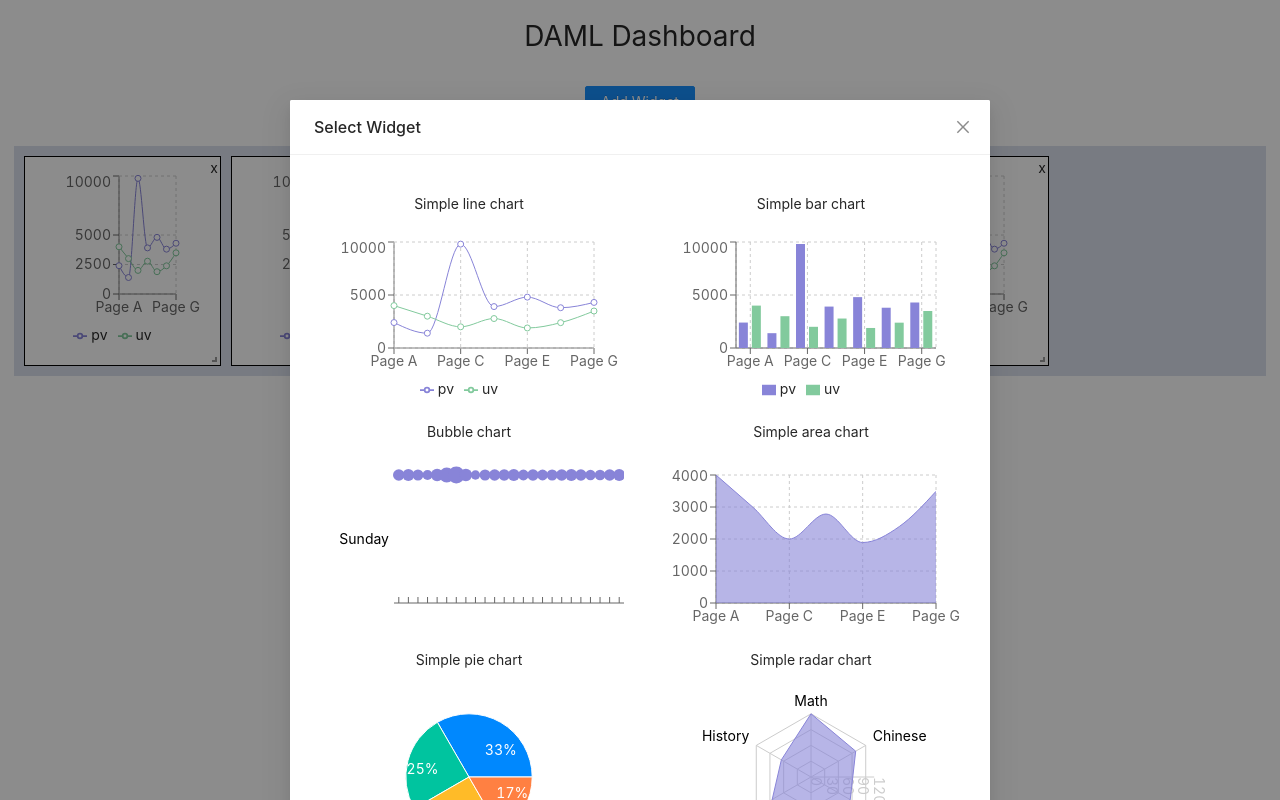
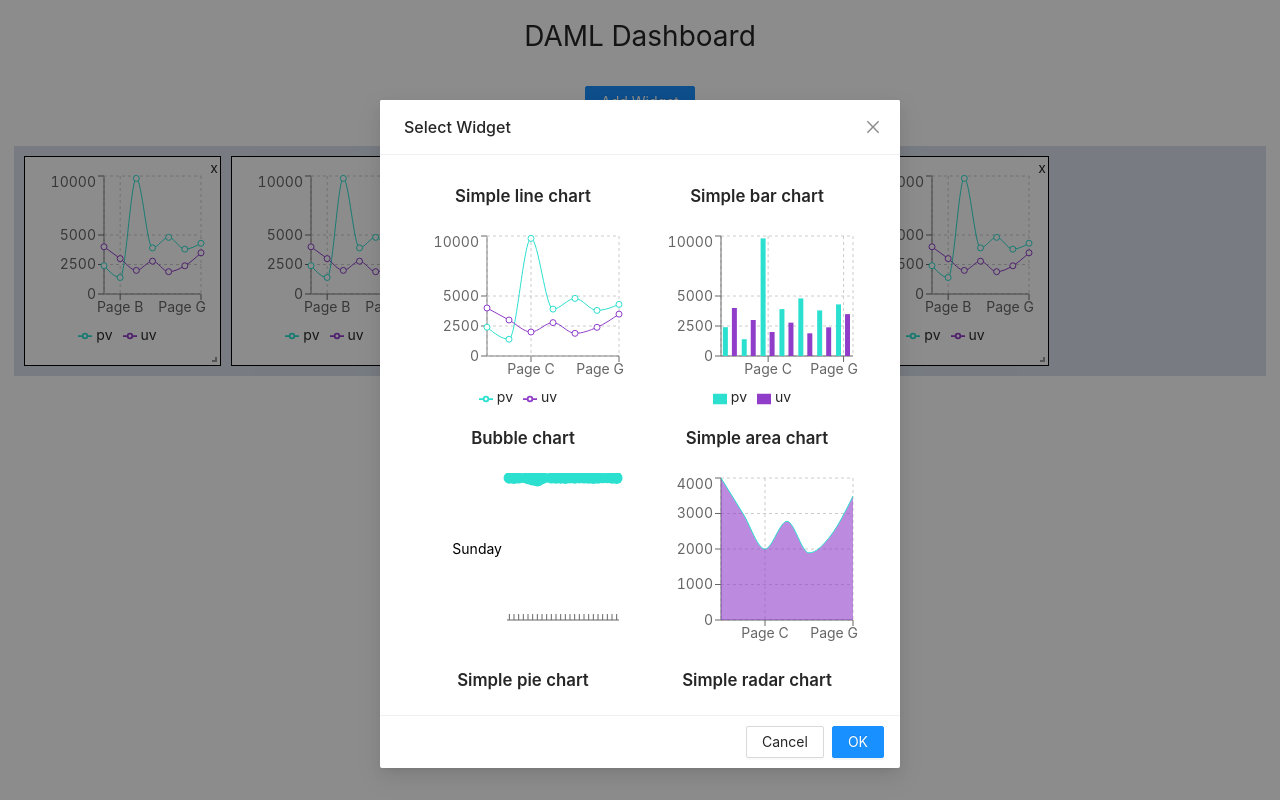
Before and after one commit to herbwang16/daml-dashboard, a React (Create React App) app: page / in a window 1280 px wide. Both pictures are taken after a click on the button "Add Widget". Built offline with nearby package versions, Linux system fonts and the light colour scheme.

Commit message:
Make modal grid more visibly tolerable

```diff
--- a/src/App.css
+++ b/src/App.css
@@ -47,6 +47,18 @@ body {
 }
 #content {
   width: 100%;
+}
+
+/* WIDGET STYLES */
+
+.widget-header {
+  font-weight: 600;
+  font-size: 1.2rem;
+}
+
+.widget-grid-item {
+  padding-bottom: 2rem;
+  height: 15rem;
 }
 
 /* GRID LAYOUT STYLES */
--- a/src/components/context/ThemeContext.js
+++ b/src/components/context/ThemeContext.js
@@ -4,7 +4,10 @@ import React, { createContext, useContext, useReducer, useState } from "react";
 const initialState = {
   widgetBackgroundColor: "#ffffff",
   gridBackGroundColor: "#D9E0EC",
-  selectedWidgetBackgroundColor: "#D9E0EC"
+  selectedWidgetBackgroundColor: "#D9E0EC",
+  primary: "#2ce0d0",
+  secondary: "#903dc9",
+  extendedColors: ["#33b3be", "#8763d2", "#136d7d", "#b981d5"]
 };
 
 const ThemeContext = createContext(initialState);
--- a/src/components/widgetSelection/WidgetModal.js
+++ b/src/components/widgetSelection/WidgetModal.js
@@ -50,9 +50,11 @@ class WidgetModal extends React.Component {
           visible={this.state.visible}
           onOk={this.handleOk}
           onCancel={this.handleCancel}
-          height="40rem"
-          width="50rem"
-          bodyStyle={{ overflowY: "scroll" }}
+          bodyStyle={{
+            overflowY: "scroll",
+            height: "40rem",
+            padding: "2rem 3rem"
+          }}
         >
           <WidgetModalGrid
             onSelectWidget={type => this.handleSelectWidget(type)}
--- a/src/components/widgetSelection/WidgetModalGrid.js
+++ b/src/components/widgetSelection/WidgetModalGrid.js
@@ -78,8 +78,9 @@ class WidgetModalGrid extends React.PureComponent {
 
     return (
       <Row gutter={[32, 32]}>
-        {widgets.map(w => (
+        {widgets.map((w, index) => (
           <Col
+            key={index}
             span={12}
             style={{
               backgroundColor:
@@ -87,18 +88,16 @@ class WidgetModalGrid extends React.PureComponent {
                   ? selectedWidgetBackgroundColor
                   : widgetBackgroundColor,
               cursor: "pointer",
-              borderRadius: "1rem",
-              margin: "1rem 0"
+              borderRadius: "1rem"
             }}
           >
             <div
-              className="grid-item"
+              className="widget-grid-item"
               onClick={() => this.handleSelectWidget(w.value)}
-              style={{
-                height: "12rem"
-              }}
             >
-              <center>{w.value}</center>
+              <div className="widget-header">
+                <center>{w.value}</center>
+              </div>
               <br />
               {w.widget}
             </div>
--- a/src/components/widgets/BubbleChart.js
+++ b/src/components/widgets/BubbleChart.js
@@ -9,6 +9,7 @@ import {
   Legend,
   ResponsiveContainer
 } from "recharts";
+import { ThemeContext } from "../context/ThemeContext";
 
 const data01 = [
   { hour: "12a", index: 1, value: 170 },
@@ -43,6 +44,7 @@ const parseDomain = () => [
 ];
 
 class BubbleChart extends React.Component {
+  static contextType = ThemeContext;
   renderTooltip = props => {
     const { active, payload } = props;
 
@@ -53,9 +55,7 @@ class BubbleChart extends React.Component {
         <div
           style={{
             backgroundColor: "#fff",
-            border: "1px solid #999",
-            margin: 0,
-            padding: 10
+            border: "1px solid #999"
           }}
         >
           <p>{data.hour}</p>
@@ -74,18 +74,12 @@ class BubbleChart extends React.Component {
     const domain = parseDomain();
     const range = [16, 225];
 
+    const { theme, dispatch } = this.context;
+    const { primary, secondary } = theme;
+
     return (
       <ResponsiveContainer width="100%" height="100%">
-        <ScatterChart
-          width={800}
-          height={60}
-          margin={{
-            top: 10,
-            right: 0,
-            bottom: 0,
-            left: 0
-          }}
-        >
+        <ScatterChart>
           <XAxis
             type="category"
             dataKey="hour"
@@ -110,7 +104,7 @@ class BubbleChart extends React.Component {
             wrapperStyle={{ zIndex: 100 }}
             content={this.renderTooltip}
           />
-          <Scatter data={data01} fill="#8884d8" />
+          <Scatter data={data01} fill={primary} />
         </ScatterChart>
       </ResponsiveContainer>
     );
--- a/src/components/widgets/SimpleAreaChart.js
+++ b/src/components/widgets/SimpleAreaChart.js
@@ -8,6 +8,7 @@ import {
   Tooltip,
   ResponsiveContainer
 } from "recharts";
+import { ThemeContext } from "../context/ThemeContext";
 
 const data = [
   { name: "Page A", uv: 4000, pv: 2400, amt: 2400 },
@@ -20,20 +21,25 @@ const data = [
 ];
 
 class SimpleAreaChart extends React.Component {
+  static contextType = ThemeContext;
+
   render() {
+    const { theme, dispatch } = this.context;
+    const { primary, secondary } = theme;
+
     return (
       <ResponsiveContainer width="100%" height="100%">
-        <AreaChart
-          width={600}
-          height={400}
-          data={data}
-          margin={{ top: 10, right: 30, left: 0, bottom: 0 }}
-        >
+        <AreaChart data={data}>
           <CartesianGrid strokeDasharray="3 3" />
           <XAxis dataKey="name" />
           <YAxis />
           <Tooltip />
-          <Area type="monotone" dataKey="uv" stroke="#8884d8" fill="#8884d8" />
+          <Area
+            type="monotone"
+            dataKey="uv"
+            stroke={primary}
+            fill={secondary}
+          />
         </AreaChart>
       </ResponsiveContainer>
     );
--- a/src/components/widgets/SimpleBarChart.js
+++ b/src/components/widgets/SimpleBarChart.js
@@ -9,6 +9,7 @@ import {
   Legend,
   ResponsiveContainer
 } from "recharts";
+import { ThemeContext } from "../context/ThemeContext";
 
 const data = [
   { name: "Page A", uv: 4000, pv: 2400, amt: 2400 },
@@ -21,20 +22,21 @@ const data = [
 ];
 
 class SimpleBarChart extends React.Component {
+  static contextType = ThemeContext;
+
   render() {
+    const { theme, dispatch } = this.context;
+    const { primary, secondary } = theme;
     return (
       <ResponsiveContainer width="100%" height="100%">
-        <BarChart
-          data={data}
-          margin={{ top: 5, right: 30, left: 20, bottom: 5 }}
-        >
+        <BarChart data={data}>
           <CartesianGrid strokeDasharray="3 3" />
           <XAxis dataKey="name" />
           <YAxis />
           <Tooltip />
           <Legend />
-          <Bar dataKey="pv" fill="#8884d8" />
-          <Bar dataKey="uv" fill="#82ca9d" />
+          <Bar dataKey="pv" fill={primary} />
+          <Bar dataKey="uv" fill={secondary} />
         </BarChart>
       </ResponsiveContainer>
     );
--- a/src/components/widgets/SimpleLineChart.js
+++ b/src/components/widgets/SimpleLineChart.js
@@ -9,6 +9,7 @@ import {
   Legend,
   ResponsiveContainer
 } from "recharts";
+import { ThemeContext } from "../context/ThemeContext";
 
 const data = [
   { name: "Page A", uv: 4000, pv: 2400, amt: 2400 },
@@ -21,15 +22,14 @@ const data = [
 ];
 
 class SimpleLineChart extends React.Component {
+  static contextType = ThemeContext;
+
   render() {
+    const { theme, dispatch } = this.context;
+    const { primary, secondary } = theme;
     return (
       <ResponsiveContainer width="100%" height="100%">
-        <LineChart
-          width={600}
-          height={300}
-          data={data}
-          margin={{ top: 5, right: 30, left: 20, bottom: 5 }}
-        >
+        <LineChart data={data}>
           <XAxis dataKey="name" />
           <YAxis />
           <CartesianGrid strokeDasharray="3 3" />
@@ -38,10 +38,10 @@ class SimpleLineChart extends React.Component {
           <Line
             type="monotone"
             dataKey="pv"
-            stroke="#8884d8"
+            stroke={primary}
             activeDot={{ r: 8 }}
           />
-          <Line type="monotone" dataKey="uv" stroke="#82ca9d" />
+          <Line type="monotone" dataKey="uv" stroke={secondary} />
         </LineChart>
       </ResponsiveContainer>
     );
--- a/src/components/widgets/SimplePieChart.js
+++ b/src/components/widgets/SimplePieChart.js
@@ -1,5 +1,6 @@
 import React from "react";
 import { PieChart, Pie, Sector, Cell, ResponsiveContainer } from "recharts";
+import { ThemeContext } from "../context/ThemeContext";
 
 const data = [
   { name: "Group A", value: 400 },
@@ -7,8 +8,6 @@ const data = [
   { name: "Group C", value: 300 },
   { name: "Group D", value: 200 }
 ];
-
-const COLORS = ["#0088FE", "#00C49F", "#FFBB28", "#FF8042"];
 
 const RADIAN = Math.PI / 180;
 const renderCustomizedLabel = ({
@@ -38,7 +37,12 @@ const renderCustomizedLabel = ({
 };
 
 class SimplePieChart extends React.Component {
+  static contextType = ThemeContext;
+
   render() {
+    const { theme, dispatch } = this.context;
+    const { primary, secondary, extendedColors } = theme;
+
     return (
       <ResponsiveContainer width="100%" height="100%">
         <PieChart>
@@ -46,13 +50,13 @@ class SimplePieChart extends React.Component {
             data={data}
             labelLine={false}
             label={renderCustomizedLabel}
-            fill="#8884d8"
+            fill={primary}
             dataKey="value"
           >
             {data.map((entry, index) => (
               <Cell
                 key={`cell-${index}`}
-                fill={COLORS[index % COLORS.length]}
+                fill={extendedColors[index % extendedColors.length]}
               />
             ))}
           </Pie>
--- a/src/components/widgets/SimpleRadarChart.js
+++ b/src/components/widgets/SimpleRadarChart.js
@@ -7,6 +7,7 @@ import {
   PolarRadiusAxis,
   ResponsiveContainer
 } from "recharts";
+import { ThemeContext } from "../context/ThemeContext";
 
 const data = [
   {
@@ -48,18 +49,22 @@ const data = [
 ];
 
 class SimpleRadarChart extends React.Component {
+  static contextType = ThemeContext;
+
   render() {
+    const { theme, dispatch } = this.context;
+    const { primary, secondary } = theme;
     return (
       <ResponsiveContainer width="100%" height="100%">
-        <RadarChart width={500} height={500} data={data}>
+        <RadarChart data={data}>
           <PolarGrid />
           <PolarAngleAxis dataKey="subject" />
           <PolarRadiusAxis />
           <Radar
             name="Mike"
             dataKey="A"
-            stroke="#8884d8"
-            fill="#8884d8"
+            stroke={primary}
+            fill={secondary}
             fillOpacity={0.6}
           />
         </RadarChart>
--- a/src/components/widgets/SimpleScatterChart.js
+++ b/src/components/widgets/SimpleScatterChart.js
@@ -9,6 +9,7 @@ import {
   Legend,
   ResponsiveContainer
 } from "recharts";
+import { ThemeContext } from "../context/ThemeContext";
 
 const data = [
   { x: 100, y: 200, z: 200 },
@@ -20,18 +21,18 @@ const data = [
 ];
 
 class SimpleScatterChart extends React.Component {
+  static contextType = ThemeContext;
+
   render() {
+    const { theme, dispatch } = this.context;
+    const { primary, secondary } = theme;
     return (
       <ResponsiveContainer width="100%" height="100%">
-        <ScatterChart
-          width={400}
-          height={400}
-          margin={{ top: 20, right: 20, bottom: 20, left: 20 }}
-        >
+        <ScatterChart>
           <CartesianGrid />
           <XAxis dataKey={"x"} type="number" name="stature" unit="cm" />
           <YAxis dataKey={"y"} type="number" name="weight" unit="kg" />
-          <Scatter name="A school" data={data} fill="#8884d8" />
+          <Scatter name="A school" data={data} fill={primary} />
           <Tooltip cursor={{ strokeDasharray: "3 3" }} />
         </ScatterChart>
       </ResponsiveContainer>
```
